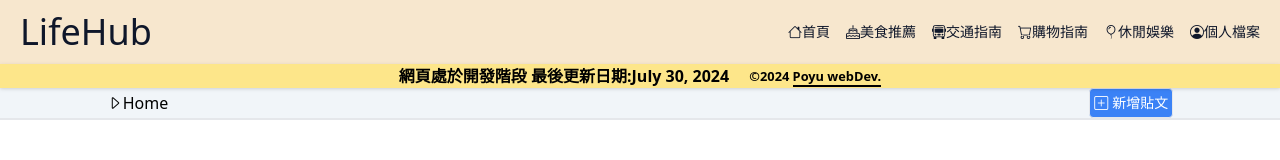
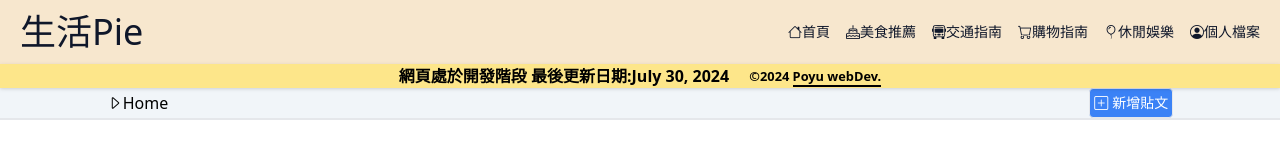
Before and after one commit to poyu105/LifeHub, a React (Vite) app: page / in a window 1280 px wide. Shown: the top 160 px of the page. Built offline with nearby package versions, Linux system fonts and the light colour scheme; no server answers.

Commit message:
修改導覽列網頁名稱

```diff
--- a/src/components/Navbar.jsx
+++ b/src/components/Navbar.jsx
@@ -49,7 +49,7 @@ export default function Navbar({ title }) {
                 <div className="flex justify-between align-middle sm:flex-row flex-col px-5 py-3 bg-custom-navbar drop-shadow text-slate-900">
                     <div className="flex justify-between">
                         {/* HomePage */}
-                        <Link to='/' className=" text-4xl">LifeHub</Link>
+                        <Link to='/' className=" text-4xl">生活Pie</Link>
                         {/* Mobile Menu Button */}
                         <button className="sm:hidden" onClick={() => setShowMenu(!showMenu)}>
                             <svg
```
